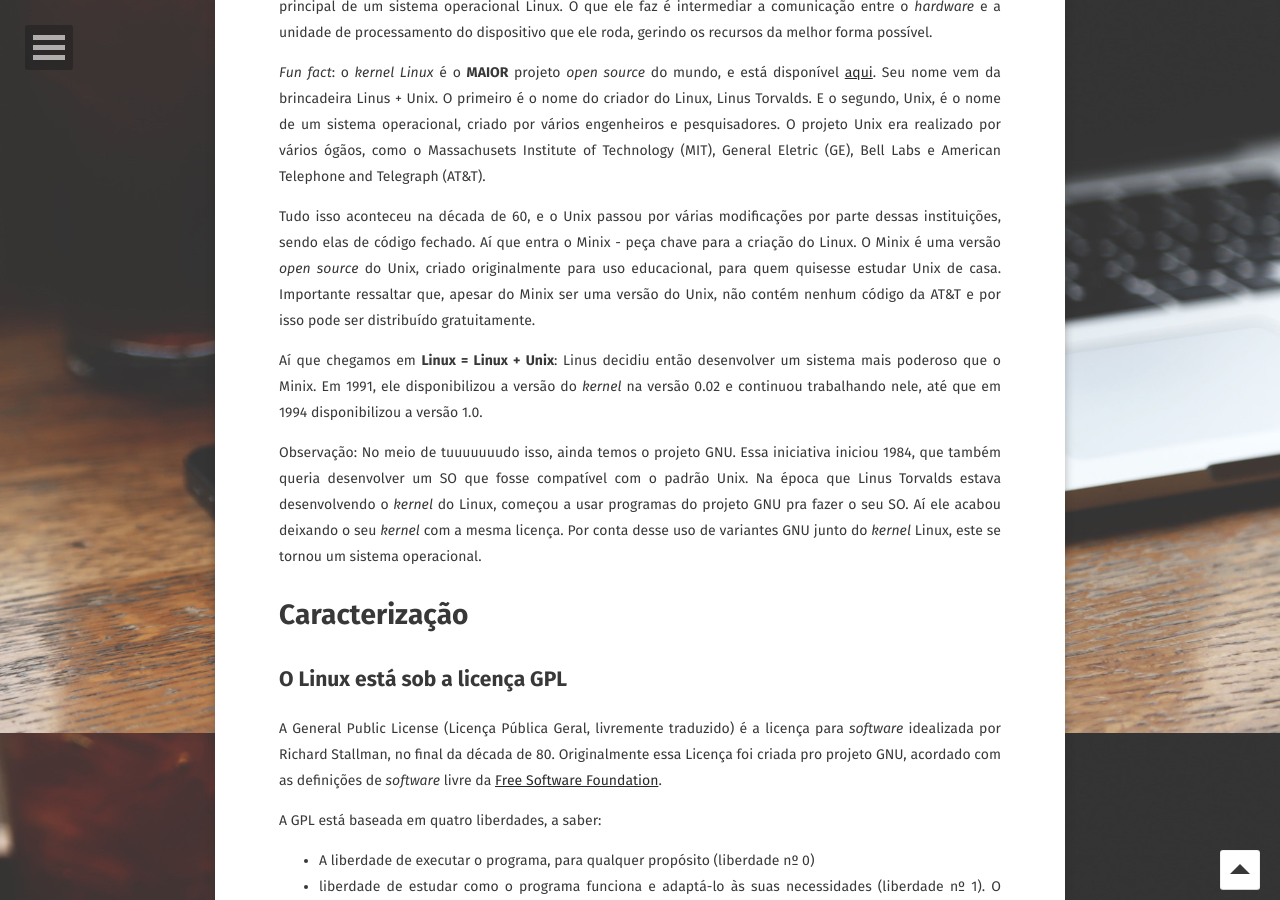
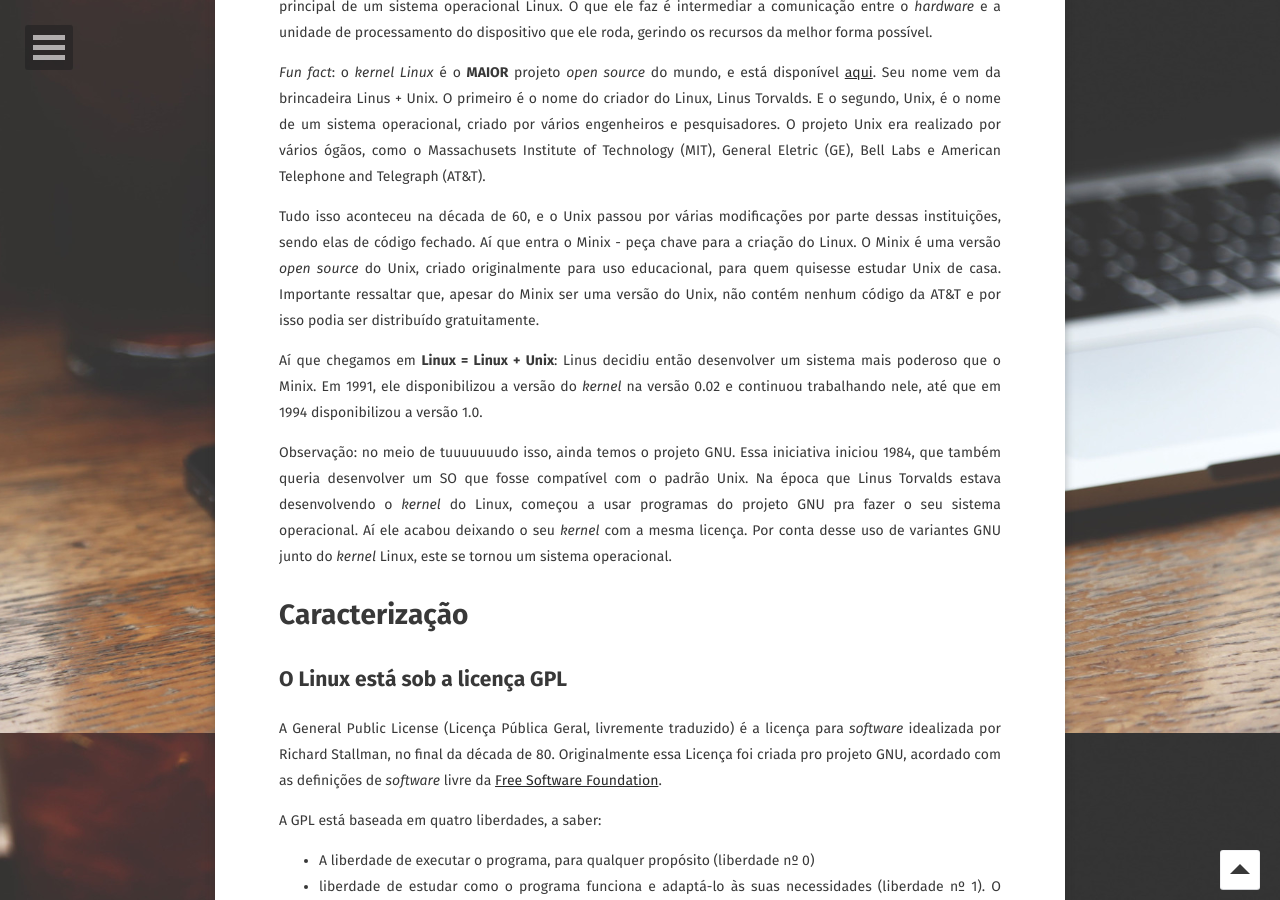
Before and after one commit to deboraazevedo/deboraazevedo.github.io, a Jekyll site: the page built from _posts/2020-07-14-intro-linux.md, in a window 1280 px wide and 900 px high, scrolled down 1067 px. Built offline with Jekyll 4.4.1, drawn with Linux system fonts in a browser that asks for light colours; some web fonts are replaced; comment, search, counter and statistics services are not loaded; some of the changed text lies outside the part shown.

Commit message:
updating intro to linux post

```diff
--- a/_posts/2020-07-14-intro-linux.md
+++ b/_posts/2020-07-14-intro-linux.md
@@ -18,11 +18,11 @@ Linux é, na verdade, um *kernel*, o núcleo do sistema operacional. O *kernel*
 
 *Fun fact*: o *kernel Linux* é o **MAIOR** projeto *open source* do mundo, e está disponível [aqui](https://github.com/torvalds/linux). Seu nome vem da brincadeira Linus + Unix. O primeiro é o nome do criador do Linux, Linus Torvalds. E o segundo, Unix, é o nome de um sistema operacional, criado por vários engenheiros e pesquisadores. O projeto Unix era realizado por vários ógãos, como o Massachusets Institute of Technology (MIT), General Eletric (GE), Bell Labs e American Telephone and Telegraph (AT&T).
 
-Tudo isso aconteceu na década de 60, e o Unix passou por várias modificações por parte dessas instituições, sendo elas de código fechado. Aí que entra o Minix - peça chave para a criação do Linux. O Minix é uma versão *open source* do Unix, criado originalmente para uso educacional, para quem quisesse estudar Unix de casa. Importante ressaltar que, apesar do Minix ser uma versão do Unix, não contém nenhum código da AT&T e por isso pode ser distribuído gratuitamente.
+Tudo isso aconteceu na década de 60, e o Unix passou por várias modificações por parte dessas instituições, sendo elas de código fechado. Aí que entra o Minix - peça chave para a criação do Linux. O Minix é uma versão *open source* do Unix, criado originalmente para uso educacional, para quem quisesse estudar Unix de casa. Importante ressaltar que, apesar do Minix ser uma versão do Unix, não contém nenhum código da AT&T e por isso podia ser distribuído gratuitamente.
 
 Aí que chegamos em **Linux = Linux + Unix**: Linus decidiu então desenvolver um sistema mais poderoso que o Minix. Em 1991, ele disponibilizou a versão do *kernel* na versão 0.02 e continuou trabalhando nele, até que em 1994 disponibilizou a versão 1.0.
 
-Observação: No meio de tuuuuuuudo isso, ainda temos o projeto GNU. Essa iniciativa iniciou 1984, que também queria desenvolver um SO que fosse compatível com o padrão Unix. Na época que Linus Torvalds estava desenvolvendo o *kernel* do Linux, começou a usar programas do projeto GNU pra fazer o seu SO. Aí ele acabou deixando o seu *kernel* com a mesma licença. Por conta desse uso de variantes GNU junto do *kernel* Linux, este se tornou um sistema operacional.
+Observação: no meio de tuuuuuuudo isso, ainda temos o projeto GNU. Essa iniciativa iniciou 1984, que também queria desenvolver um SO que fosse compatível com o padrão Unix. Na época que Linus Torvalds estava desenvolvendo o *kernel* do Linux, começou a usar programas do projeto GNU pra fazer o seu sistema operacional. Aí ele acabou deixando o seu *kernel* com a mesma licença. Por conta desse uso de variantes GNU junto do *kernel* Linux, este se tornou um sistema operacional.
 
 
 # Caracterização
@@ -240,7 +240,6 @@ Executa o comando passado com poderes de *root* (super usuário). Se você quer
 ![Com grandes poderes, vem grandes responsabilidades](https://i.gifer.com/5bme.gif)
 
 
-
 <br/>
 E esse foi o post de Introdução ao Linux! Espero que seja de valia para vocês! :D
 
```
Also changed, not shown: other parts of _posts/2020-07-14-intro-linux.md (+1 -1 lines).
